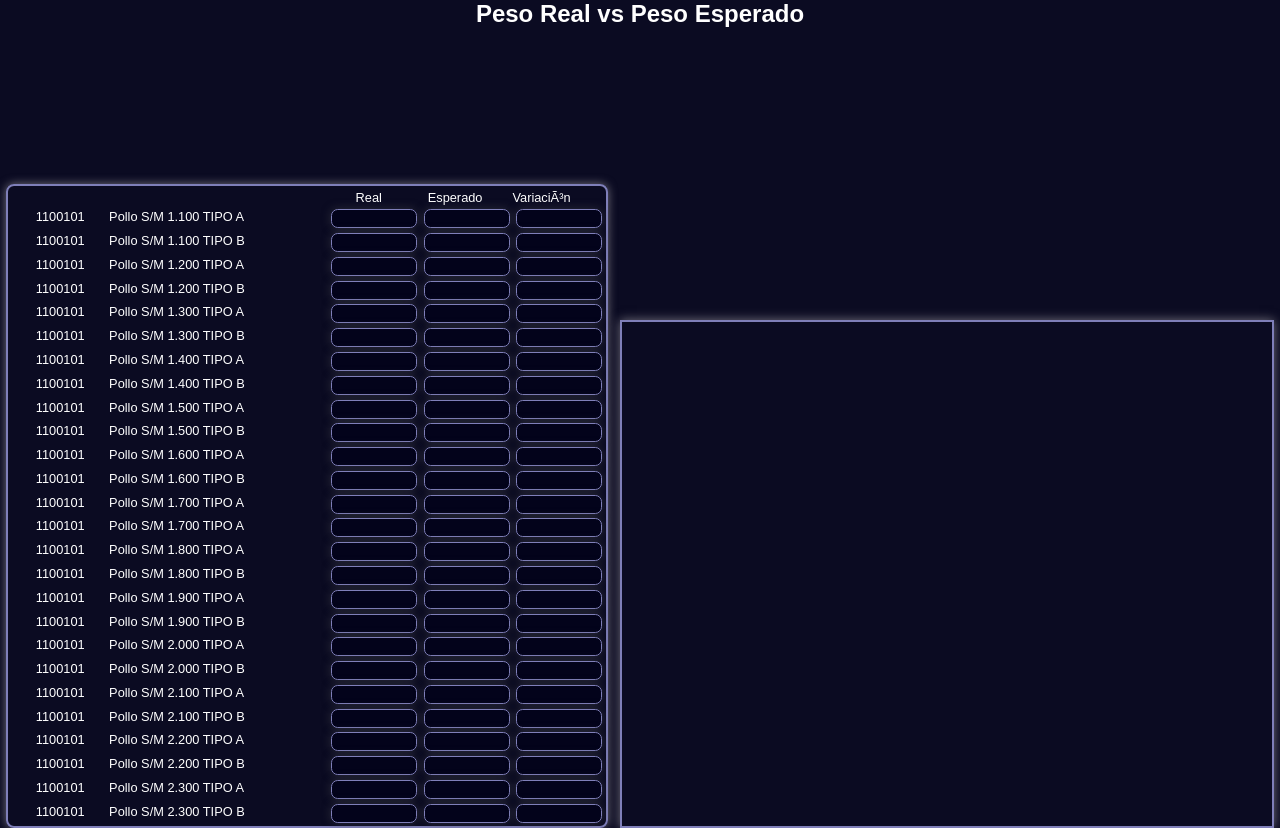
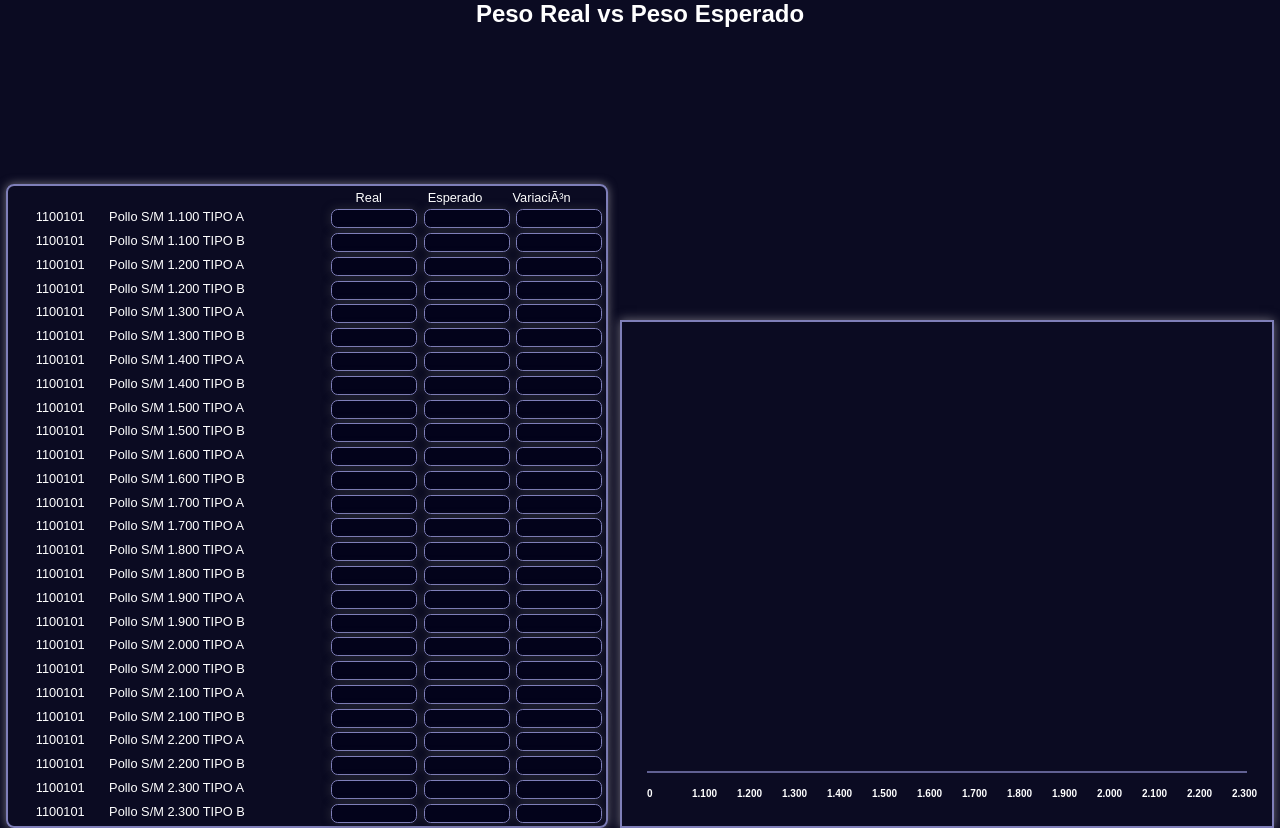
Before and after one commit to cesaringindustrial/pollosvencedor, a website: page lib/index.jade in a window 1280 px wide. Drawn offline with nearby package versions, Linux system fonts and the light colour scheme; files that its build step writes are made by us from their sources.

Commit message:
En canvas agregue la linea y rango de peso

```diff
--- a/lib/index.jade
+++ b/lib/index.jade
@@ -3,7 +3,9 @@ html(lang ="es")
 head
 	meta(charset="uft-8")
 	title Real vs Esperado
+	script(type="application/javascript", src="./public/js/template.js")
 	link(rel="stylesheet", href="./public/css/app.css")
+
 body
 	h2(class="Titlegeneral") Peso Real vs Peso Esperado
 	div(class="General")
@@ -19,3 +21,5 @@ body
 				include ./box/template.jade
 		div(class="Boxgraphic")
 			canvas(width="650" height="500" id="graphic" class="Boxgraphic-canvas")
+			script(type="text/javascript").
+				inicio();
--- a/public/js/template.js
+++ b/public/js/template.js
@@ -0,0 +1,28 @@
+function inicio()
+{
+    var t=document.getElementById("graphic");
+    var textcanvas= t.getContext("2d");
+    lienzo = t.getContext("2d");
+    textcanvas.font="bold 10px sans-serif";
+    textcanvas.fillStyle= "white";
+    textcanvas.fillText("0",25,475)
+    textcanvas.fillText("1.100",70,475)
+    textcanvas.fillText("1.200",115,475)
+    textcanvas.fillText("1.300",160,475)
+    textcanvas.fillText("1.400",205,475)
+    textcanvas.fillText("1.500",250,475)
+    textcanvas.fillText("1.600",295,475)
+    textcanvas.fillText("1.700",340,475)
+    textcanvas.fillText("1.800",385,475)
+    textcanvas.fillText("1.900",430,475)
+    textcanvas.fillText("2.000",475,475)
+    textcanvas.fillText("2.100",520,475)
+    textcanvas.fillText("2.200",565,475)
+    textcanvas.fillText("2.300",610,475)
+    lienzo.beginPath();
+	lienzo.moveTo(25,450);
+	lienzo.lineTo(625,450);
+	lienzo.strokeStyle= "rgba(127, 127, 185, 1)";
+	lienzo.closePath();
+	lienzo.stroke();
+}
```
Also changed, not shown: index.html.
